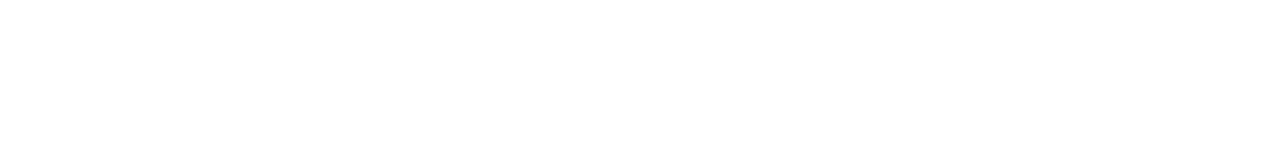
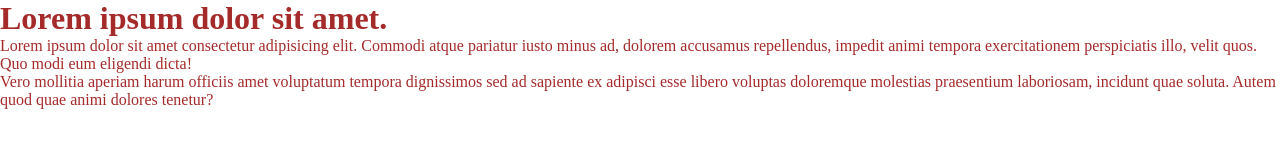
Before and after one commit to it-step-gomel/testgit, a plain HTML site: page index.html in a window 1280 px wide. Drawn offline with Linux system fonts and the light colour scheme.

Commit message:
first edit

```diff
--- a/css/main.css
+++ b/css/main.css
@@ -6,3 +6,12 @@
   border: 0;
   box-sizing: border-box;
 }
+
+html {
+  height: 100%;
+}
+
+body {
+  min-height: 100%;
+  color: brown;
+}
--- a/index.html
+++ b/index.html
@@ -7,5 +7,21 @@
     <title>Git</title>
     <link rel="stylesheet" href="css/main.css" />
   </head>
-  <body></body>
+  <body>
+    <div class="wrapper">
+      <h1>Lorem ipsum dolor sit amet.</h1>
+      <p>
+        Lorem ipsum dolor sit amet consectetur adipisicing elit. Commodi atque
+        pariatur iusto minus ad, dolorem accusamus repellendus, impedit animi
+        tempora exercitationem perspiciatis illo, velit quos. Quo modi eum
+        eligendi dicta!
+      </p>
+      <p>
+        Vero mollitia aperiam harum officiis amet voluptatum tempora dignissimos
+        sed ad sapiente ex adipisci esse libero voluptas doloremque molestias
+        praesentium laboriosam, incidunt quae soluta. Autem quod quae animi
+        dolores tenetur?
+      </p>
+    </div>
+  </body>
 </html>
```
